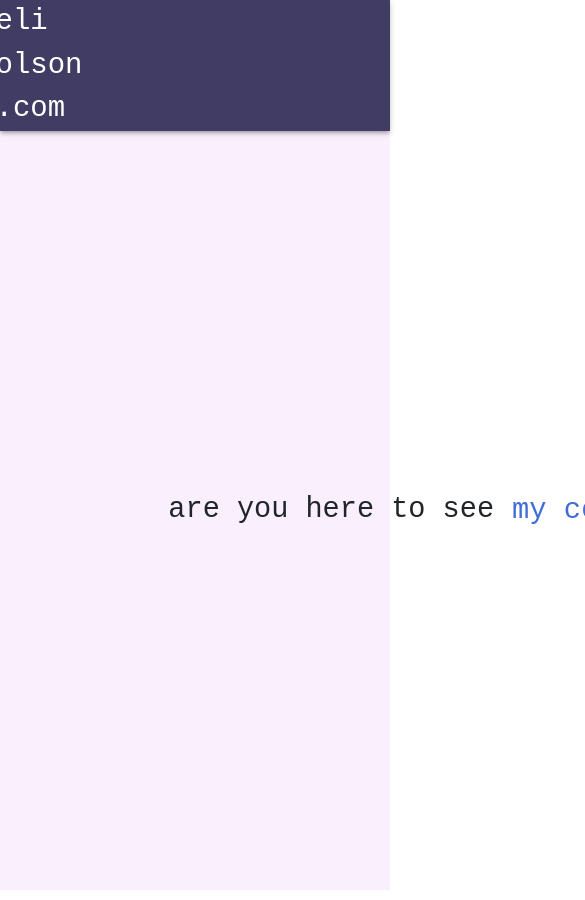
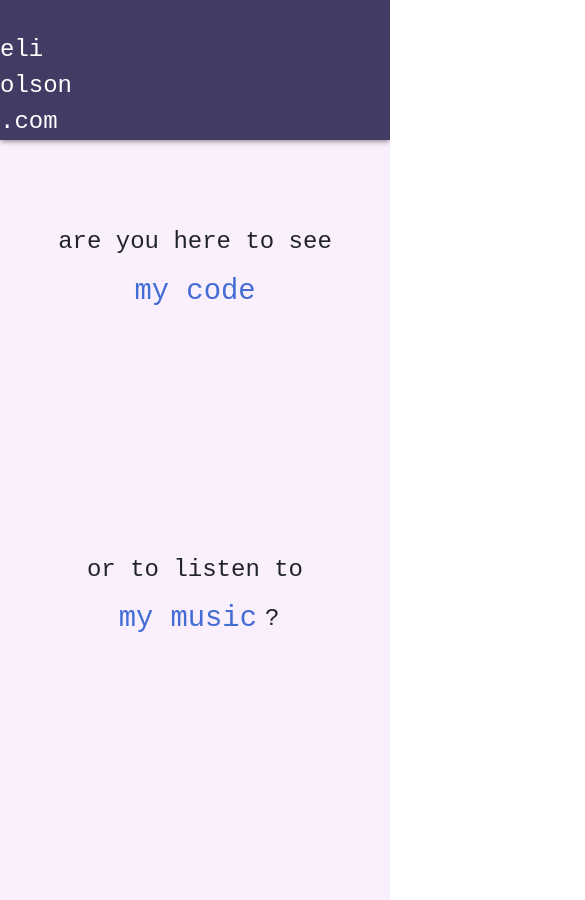
Before and after one commit to eli0lson/eli0lson.github.io, a React (Create React App) app: page / in a window 390 px wide. Shown: the top 900 px of the page, 585 px wide, since content can reach past the window. Built offline with nearby package versions, Linux system fonts and the light colour scheme.

Commit message:
Responsive design

```diff
--- a/src/Components/body.js
+++ b/src/Components/body.js
@@ -33,17 +33,23 @@ const Body = () => {
                 direction="column"
                 alignItems="center"
                 justifyContent="center"
-                sx={{ minHeight: '90vh', backgroundColor: "#faeffc" }}
+                sx={{
+                    minHeight: '90vh',
+                    backgroundColor: "#faeffc",
+                 }}
             >
                 <ThemeProvider theme={theme}>
                     <Box sx={{ display: "flex", flexDirection: "column", width: "78.2%"}}>
-                        <Box sx={{
+                        <Box
+                            className='body-box'
+                            sx={{
                                 display: "flex",
                                 flexDirection: "row",
                                 justifyContent: "center",
                                 alignItems: "center",
                                 minWidth: "74rem",
-                            marginLeft: "3.5rem"
+                                marginLeft: "3.5rem",
+                                flexWrap: "wrap"
                         }}>
                             <Typography>are you here to see</Typography>
                             <div class='links code'>
@@ -103,7 +109,7 @@ const Body = () => {
                                         }}>
                                         my music
                                     </Button>
-                                    <Typography>?</Typography>
+                                    <Typography className='question'>?</Typography>
                                 </div>
                                 <div className='music-links'>
                                     <Button
--- a/src/Components/body2.css
+++ b/src/Components/body2.css
@@ -2,6 +2,7 @@
     display: flex;
     flex-direction: column;
     margin-top: 3.5rem;
+    justify-content: center;
 }
 
 .music-links {
@@ -36,3 +37,87 @@
     background-color: "none";
     text-decoration: "underline"
 }
+
+@media only screen and (max-width: 428px) {
+  .body-box {
+    min-width: 0 !important;
+    font-size: 1rem !important;
+    flex-direction: column !important;
+    align-items: center !important;
+    justify-content: center !important;
+    margin: 0 !important;
+  }
+
+  p {
+    font-size: 1.5rem !important;
+    margin-top: 2rem !important;
+  }
+
+  .code-links {
+    margin: 0
+  }
+
+  .links {
+    margin: 0;
+  }
+
+  .links.code {
+    margin: 0
+  }
+
+  .music-links {
+    display: flex;
+    flex-direction: column !important;
+    margin: 0 5rem;
+  }
+
+  .code-links {
+    display: flex;
+    flex-direction: column !important;
+  }
+
+  .link {
+    font-size: 1rem !important;
+    margin: 1rem 0 1rem !important;
+    border-radius: .5rem !important;
+    padding: 2rem !important;
+  }
+
+  .toggle {
+    margin: 0 !important;
+    justify-content: center;
+  }
+
+  .question {
+    margin: 0 !important;
+  }
+
+}
+
+@media only screen and (max-width: 900px) {
+    .body-box {
+        flex-direction: column !important;
+        min-width: 0 !important;
+        margin: 0 !important;
+    }
+
+    .music-links {
+        display: flex;
+        flex-direction: column !important;
+        margin: 0;
+    }
+
+    .links.code {
+        margin: 0;
+    }
+
+    .code-links {
+        display: flex;
+        flex-direction: column !important;
+        margin: 0;
+    }
+
+    .link {
+        margin: 1rem 0 1rem !important;
+  }
+}
```
Lines whose indentation alone changed are shown as unchanged.
